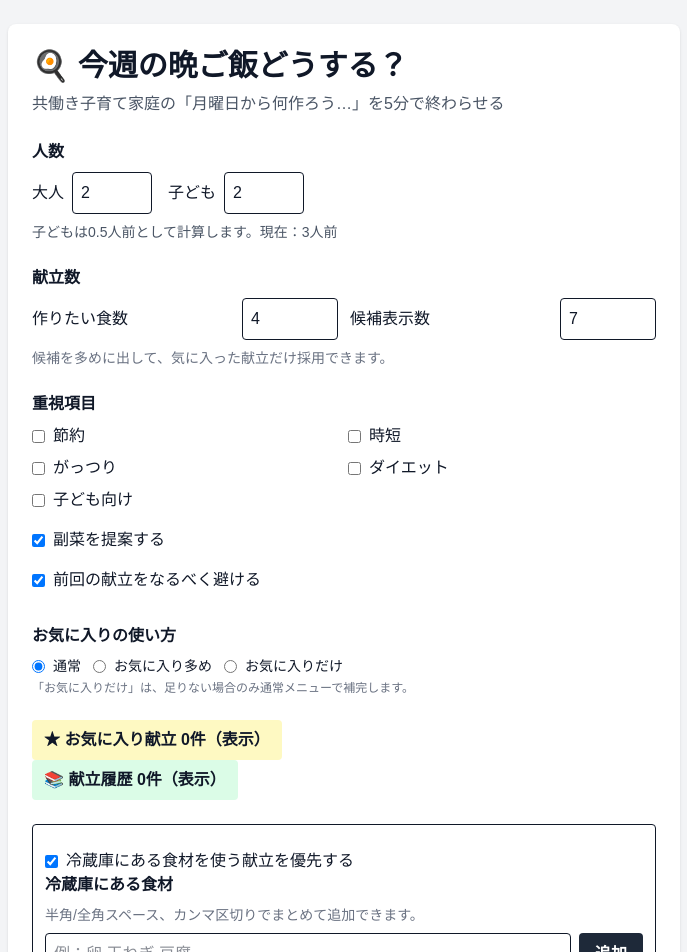
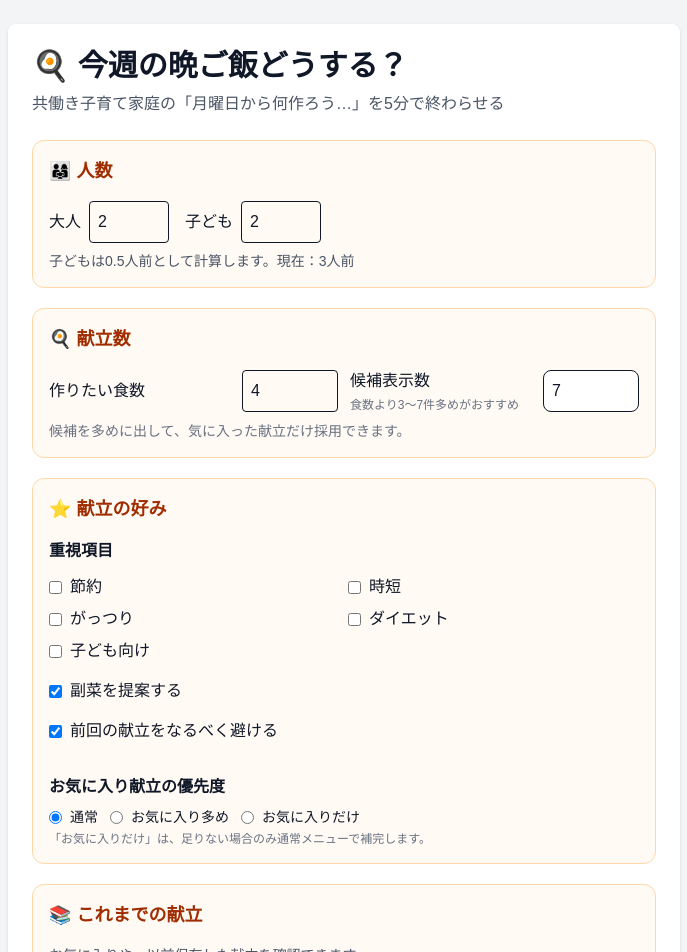
Before and after one commit to hirokilabdev-cloud/konshu-bangohan, a Next.js app: page / in a window 1280 px wide. Shown: the top 952 px of the page, without its empty margins (296-983 px from the left). Built offline with nearby package versions, Linux system fonts and the light colour scheme.

Commit message:
Ver 3.3 セクション区切り

```diff
--- a/app/page.tsx
+++ b/app/page.tsx
@@ -744,9 +744,11 @@ export default function Home() {
         <p className="text-gray-600 mb-6">
           共働き子育て家庭の「月曜日から何作ろう…」を5分で終わらせる
         </p>
-
-        <div className="mb-6">
-          <h2 className="font-semibold mb-2">人数</h2>
+        <div className="space-y-5">
+          <section className="rounded-xl border border-orange-200 bg-orange-50/60 p-4">
+            <h2 className="mb-4 text-lg font-bold text-orange-800">
+              👨‍👩‍👧 人数
+            </h2>
 
             <div className="flex gap-4">
               <div>
@@ -775,10 +777,12 @@ export default function Home() {
             <p className="text-sm text-gray-600 mt-2">
               子どもは0.5人前として計算します。現在：{servingCount}人前
             </p>
-        </div>
-
-        <div className="mb-6">
-          <h2 className="font-semibold mb-2">献立数</h2>
+          </section>
+
+          <section className="rounded-xl border border-orange-200 bg-orange-50/60 p-4">
+            <h2 className="mb-4 text-lg font-bold text-orange-800">
+              🍳 献立数
+            </h2>
 
             <div className="grid grid-cols-1 gap-3 sm:grid-cols-2">
               <label className="flex items-center justify-between gap-3">
@@ -793,15 +797,24 @@ export default function Home() {
                 />
               </label>
 
-            <label className="flex items-center justify-between gap-3">
-              <span>候補表示数</span>
+              <label className="flex items-center justify-between gap-4">
+                <div>
+                  <span className="block">
+                    候補表示数
+                  </span>
+
+                  <span className="mt-1 block text-xs text-gray-500">
+                    食数より3〜7件多めがおすすめ
+                  </span>
+                </div>
+
                 <input
                   type="number"
                   min={1}
                   max={20}
                   value={candidateCount}
                   onChange={(e) => setCandidateCount(Number(e.target.value))}
-                className="w-24 rounded border p-2"
+                  className="w-24 rounded-lg border bg-white p-2"
                 />
               </label>
             </div>
@@ -809,10 +822,16 @@ export default function Home() {
             <p className="mt-2 text-sm text-gray-500">
               候補を多めに出して、気に入った献立だけ採用できます。
             </p>
-        </div>
-
-        <div className="mb-6">
-          <h2 className="font-semibold mb-2">重視項目</h2>
+          </section>
+
+          <section className="rounded-xl border border-orange-200 bg-orange-50/60 p-4">
+            <h2 className="mb-4 text-lg font-bold text-orange-800">
+              ⭐ 献立の好み
+            </h2>
+
+            <h3 className="mb-3 font-semibold">
+              重視項目
+            </h3>
 
             <div className="grid grid-cols-2 gap-2">
               {["節約", "時短", "がっつり", "ダイエット", "子ども向け"].map(
@@ -861,6 +880,7 @@ export default function Home() {
               副菜を提案する
             </label>
 
+
             <label className="mt-4 flex items-center gap-2">
               <input
                 type="checkbox"
@@ -872,7 +892,7 @@ export default function Home() {
 
             <label className="mt-4 flex items-center gap-2">
               <div className="mt-4">
-              <p className="mb-2 font-semibold">お気に入りの使い方</p>
+                <p className="mb-2 font-semibold">お気に入り献立の優先度</p>
 
                 <div className="flex flex-wrap gap-3 text-sm">
                   <label className="flex items-center gap-2">
@@ -911,8 +931,17 @@ export default function Home() {
                 </p>
               </div>
             </label>
-        </div>
-
+          </section>
+
+
+          <section className="rounded-xl border border-orange-200 bg-orange-50/60 p-4">
+            <h2 className="mb-4 text-lg font-bold text-orange-800">
+              📚 これまでの献立
+            </h2>
+
+            <p className="mb-4 text-sm text-gray-600">
+              お気に入りや、以前保存した献立を確認できます。
+            </p>
             <div className="mt-4">
               <button
                 type="button"
@@ -1035,6 +1064,8 @@ export default function Home() {
                 ))}
               </div>
             )}
+          </section>
+        </div>
 
         <div className="mt-6 rounded border p-3">
           <label className="mt-3 flex items-center gap-2">
```
Lines whose indentation alone changed are shown as unchanged.
